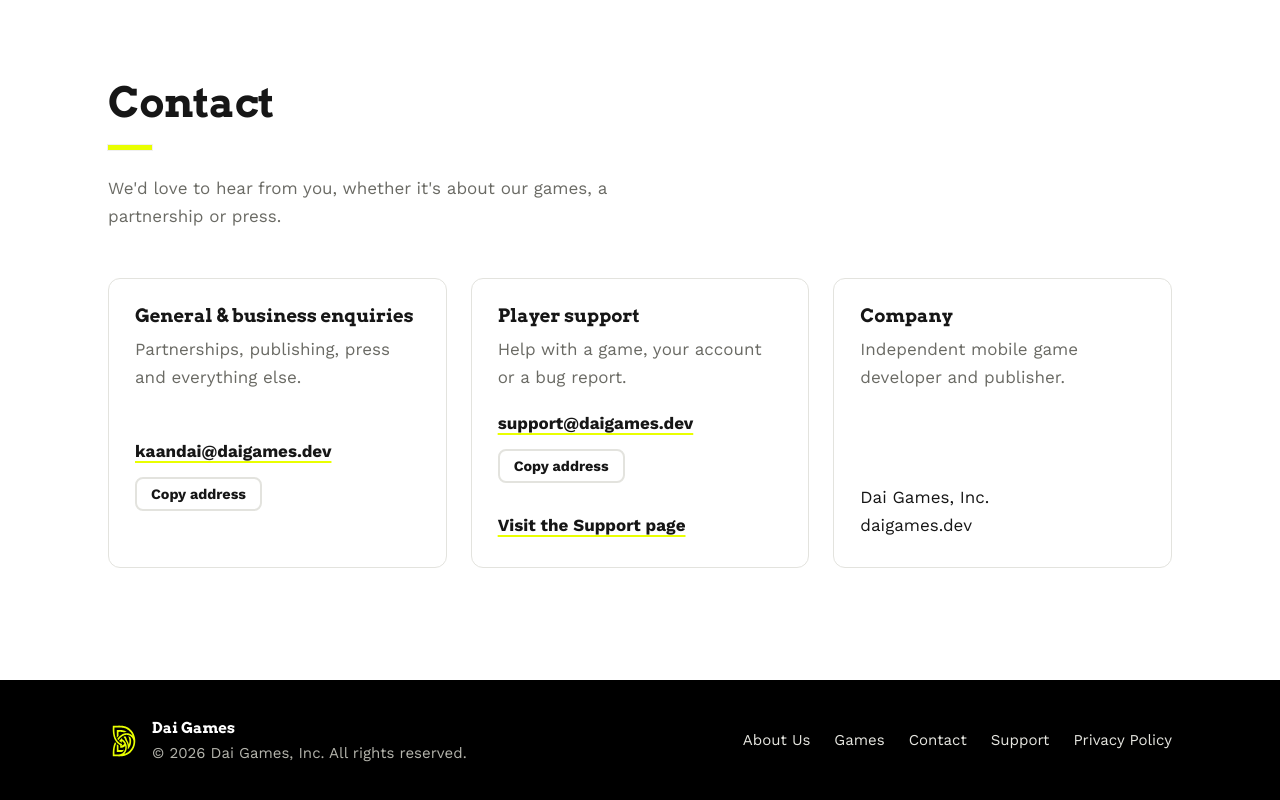
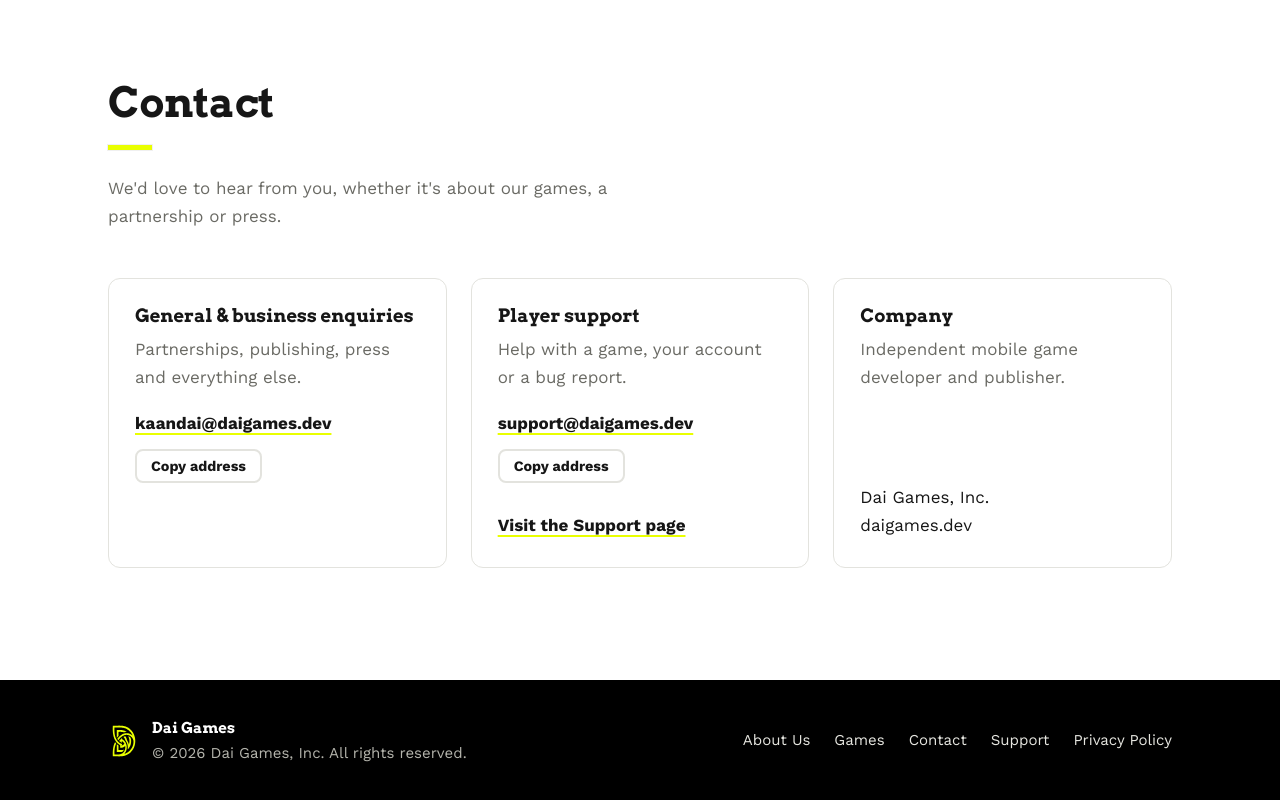
Before and after one commit to kaan-daigames/DaiGamesWebsite, a plain HTML site: page index.html in a window 1280 px wide. Shown: the part 2026-2826 px from the top of the page. Drawn offline with Linux system fonts and the light colour scheme.

```diff
--- a/styles.css
+++ b/styles.css
@@ -97,7 +97,7 @@ h2 { font-size: clamp(1.9rem, 3.6vw, 2.6rem); letter-spacing: -.01em; }
 .webmail { margin-top: 12px; font-size: .95rem; color: var(--muted); }
 .webmail a { color: var(--ink); font-weight: 700; text-underline-offset: 3px; }
 .copy-status { margin-top: 8px; font-size: .9rem; color: var(--ink); min-height: 1.4em; }
-.value-block { margin-top: auto; padding-top: 10px; }
+.value-block { padding-top: 10px; }
 .contact-card .value-block a.value { padding-top: 0; margin-top: 0; }
 .value-block .email-actions { margin-top: 12px; }
 
```
